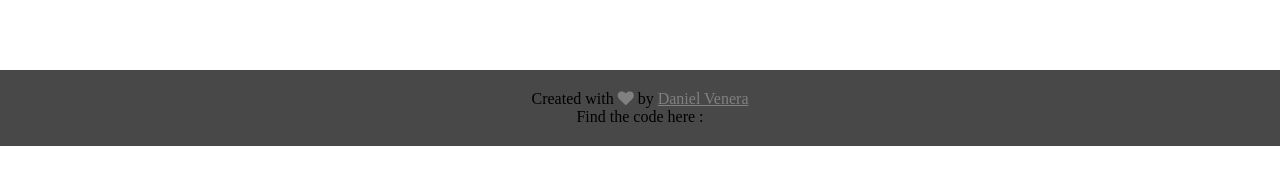
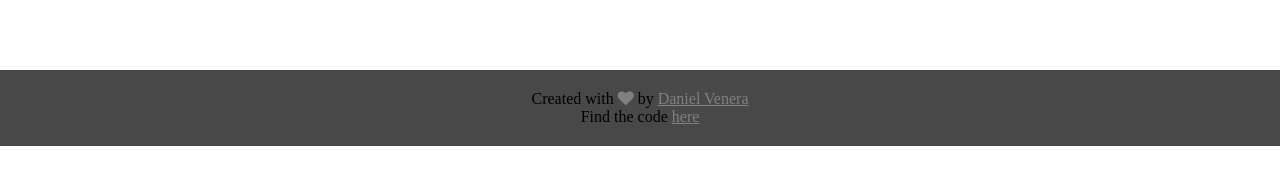
Before and after one commit to Daniel-Venera/todoapp_react, a React (Create React App) app: page / in a window 1280 px wide. Shown: the part 628-797 px from the top of the page. Built offline with nearby package versions, Linux system fonts and the light colour scheme.

Commit message:
change url in footer

```diff
--- a/src/components/Footer.js
+++ b/src/components/Footer.js
@@ -5,7 +5,7 @@
     <footer>
       Created with <i class="fa fa-heart"></i> by <a href="https://www.linkedin.com/in/daniel-venera/">Daniel Venera</a>
       <br></br>
-      Find the code here :
+      Find the code <a href='https://github.com/Daniel-Venera/todoapp_react'>here</a>
     </footer>
   )
 }
```
